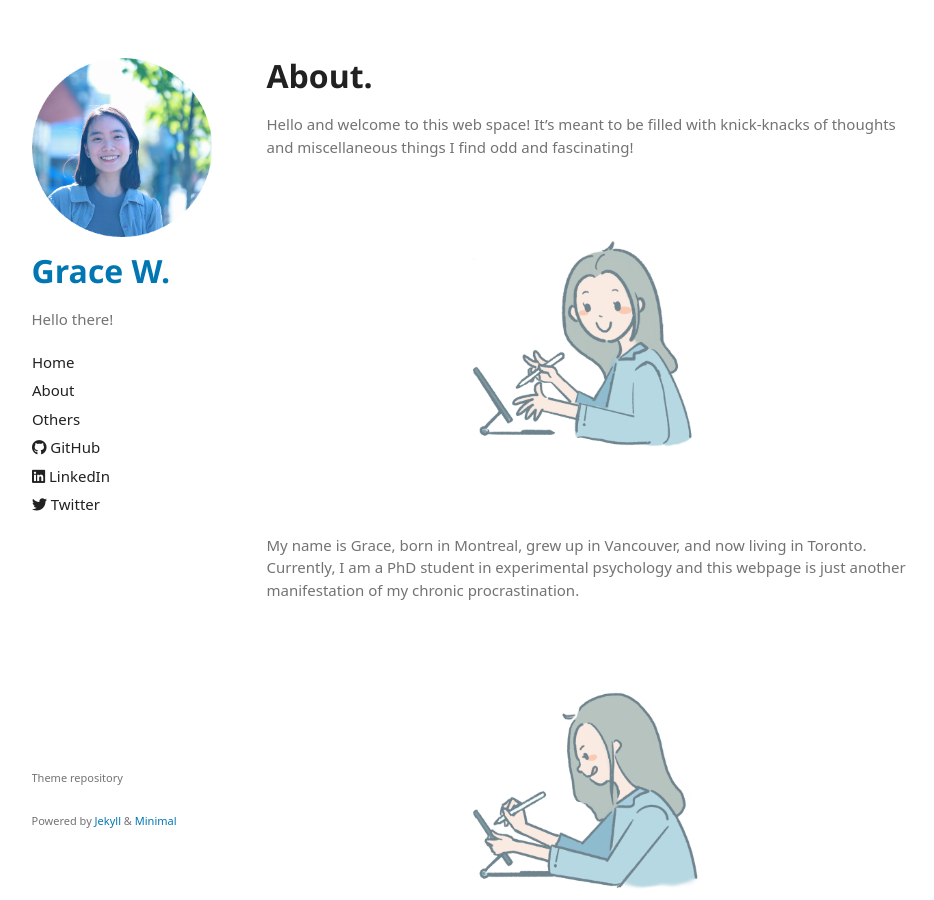
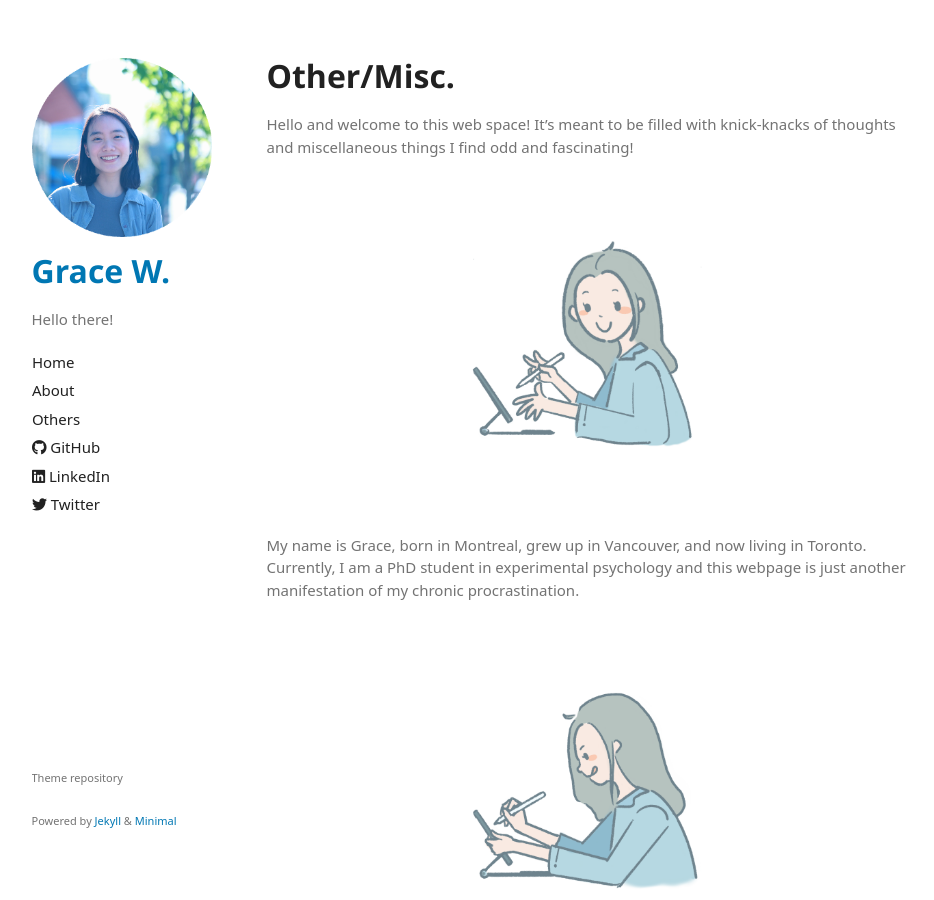
Before and after one commit to gra-w/gra-w.github.io, a Jekyll site: the page built from Other.md, in a window 1280 px wide and 900 px high. Shown: the whole window, without its empty margins (171-1105 px from the left). Built offline with Jekyll 4.4.1, drawn with Linux system fonts in a browser that asks for light colours; some web fonts are replaced; our own code applies the rules of GitHub Pages for plain Markdown files.

Commit message:
Update and rename about2.md to Other.md

```diff
--- a/about2.md
+++ b/Other.md
@@ -1,5 +1,5 @@
 
-# About.
+# Other/Misc.
 
 Hello and welcome to this web space! It's meant to be filled with knick-knacks of thoughts and miscellaneous things I find odd and fascinating!
 
```
